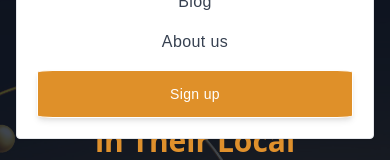
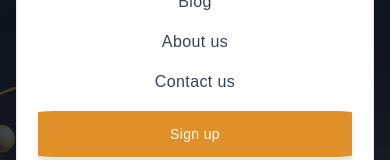
Before and after one commit to annonymousauthority/Brownpaypwa-app, a Vue app: page / in a window 390 px wide. Both pictures are taken after a click on the button "Open Menu". Shown: the part 155-315 px from the top of the page. Built offline with nearby package versions, Linux system fonts and the light colour scheme; no server answers.

Commit message:
Update Navbar.vue

```diff
--- a/src/components/Navbar.vue
+++ b/src/components/Navbar.vue
@@ -35,7 +35,7 @@
           >
         </li>
         <li>
-         <router-link  to="/blog">
+          <router-link to="/blog">
             <a
               href="#"
               aria-label="Blog"
@@ -67,7 +67,8 @@
                 hover:text-deep-purple-accent-400
               "
               >About us</a
-          ></router-link>
+            ></router-link
+          >
         </li>
         <li>
           <router-link to="/contact">
@@ -84,7 +85,8 @@
                 hover:text-deep-purple-accent-400
               "
               >Contact us</a
-          ></router-link>
+            ></router-link
+          >
         </li>
       </ul>
       <ul class="flex items-center hidden space-x-8 lg:flex">
@@ -248,8 +250,29 @@
                         hover:text-deep-purple-accent-400
                       "
                       >About us</a
-                  ></router-link>
+                    ></router-link
+                  >
                 </li>
+
+                <li>
+                  <router-link to="/contact">
+                    <a
+                      href="#"
+                      aria-label="Contact Us"
+                      title="Contact Us"
+                      class="
+                        font-medium
+                        tracking-wide
+                        text-gray-700
+                        transition-colors
+                        duration-200
+                        hover:text-deep-purple-accent-400
+                      "
+                      >Contact us</a
+                    ></router-link
+                  >
+                </li>
+
                 <li>
                   <a
                     href="/"
```
Lines whose indentation alone changed are shown as unchanged.
